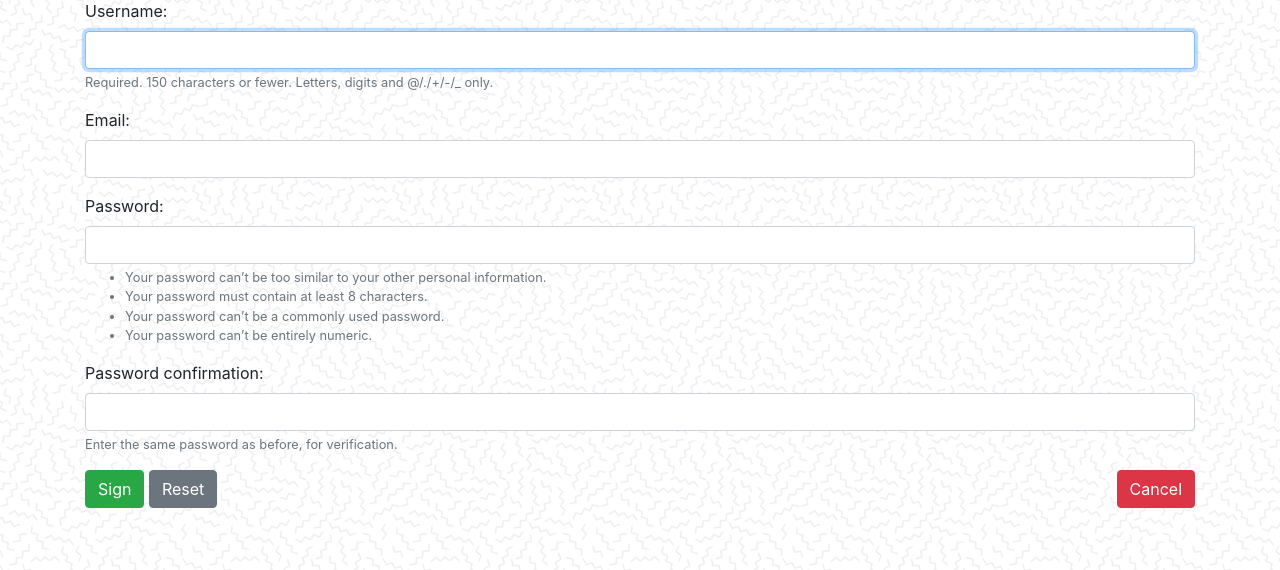
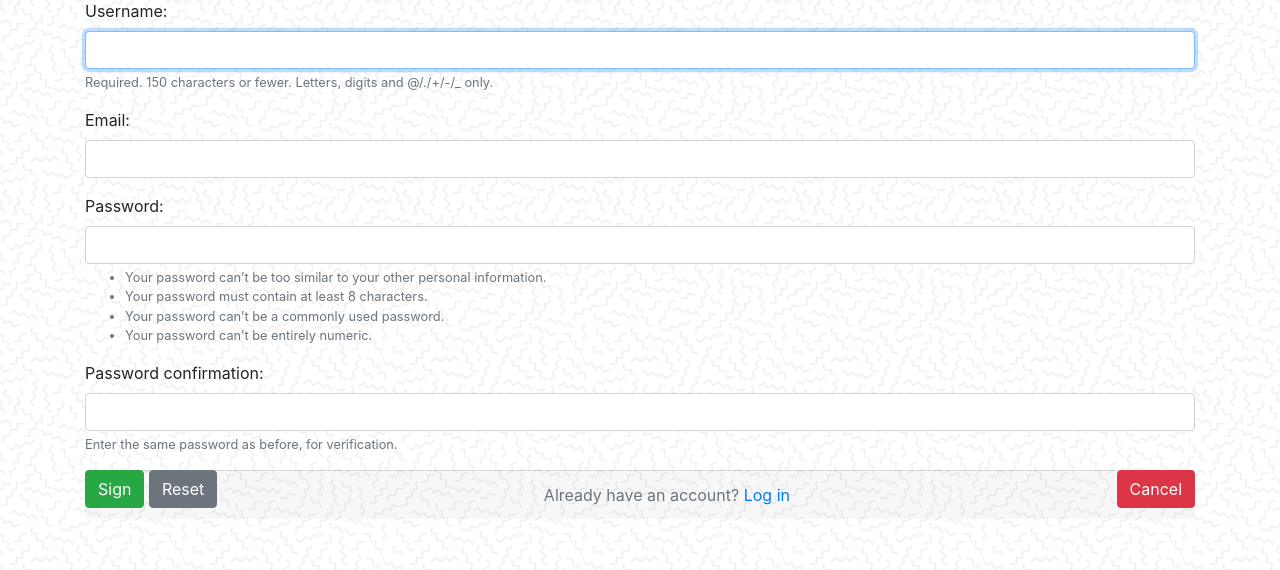
Before and after one commit to alexandrepasc/1stPlayDjango, a Django app: page /signup/ in a window 1280 px wide. Shown: the part 141-711 px from the top of the page. Run offline with Django 3.2, Linux system fonts and the light colour scheme; some libraries are stand-ins or nearby versions; some web fonts are replaced.

Commit message:
Implement logout. Add signin button on signup page.

```diff
--- a/templates/include/userMenu.html
+++ b/templates/include/userMenu.html
@@ -10,6 +10,6 @@
     <div class="dropdown-menu" aria-labelledby="dropdownMenuLink">
         <a class="nav-link disabled"  aria-haspopup="true" aria-expanded="false" href="#">Profile</a>
         <div class="dropdown-divider"></div>
-        <a class="nav-link disabled"  aria-haspopup="true" aria-expanded="false" href="#">Logout</a>
+        <a class="nav-link disabled"  aria-haspopup="true" aria-expanded="false" href="{% url 'logout' %}">Logout</a>
     </div>
 </div>
--- a/templates/signup.html
+++ b/templates/signup.html
@@ -25,4 +25,7 @@
         </button>
     </div>
 </form>
+<div class="card-footer text-muted text-center">
+    Already have an account? <a href="#">Log in</a>
+</div>
 {% endblock %}
```
Lines whose indentation alone changed are shown as unchanged.
